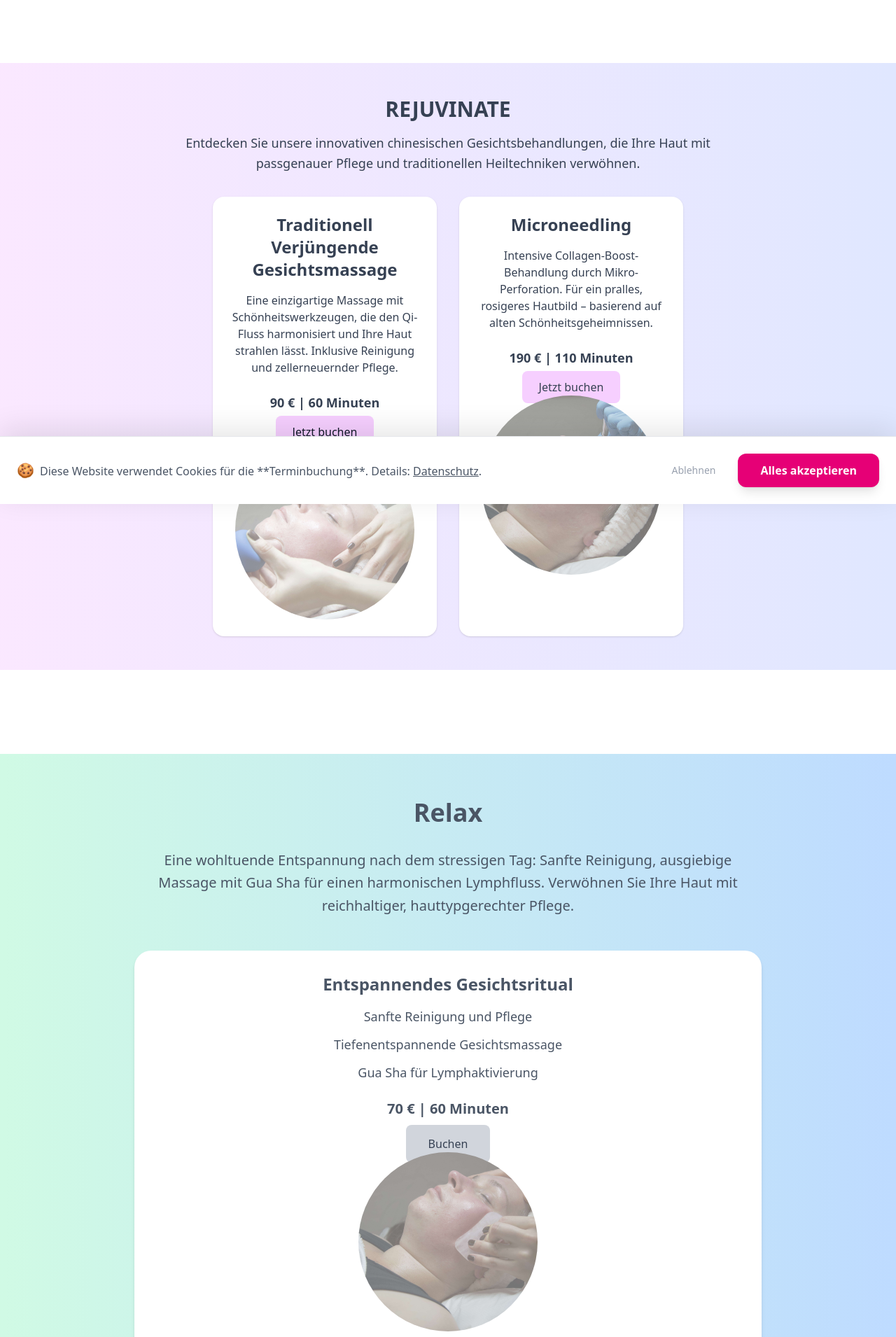
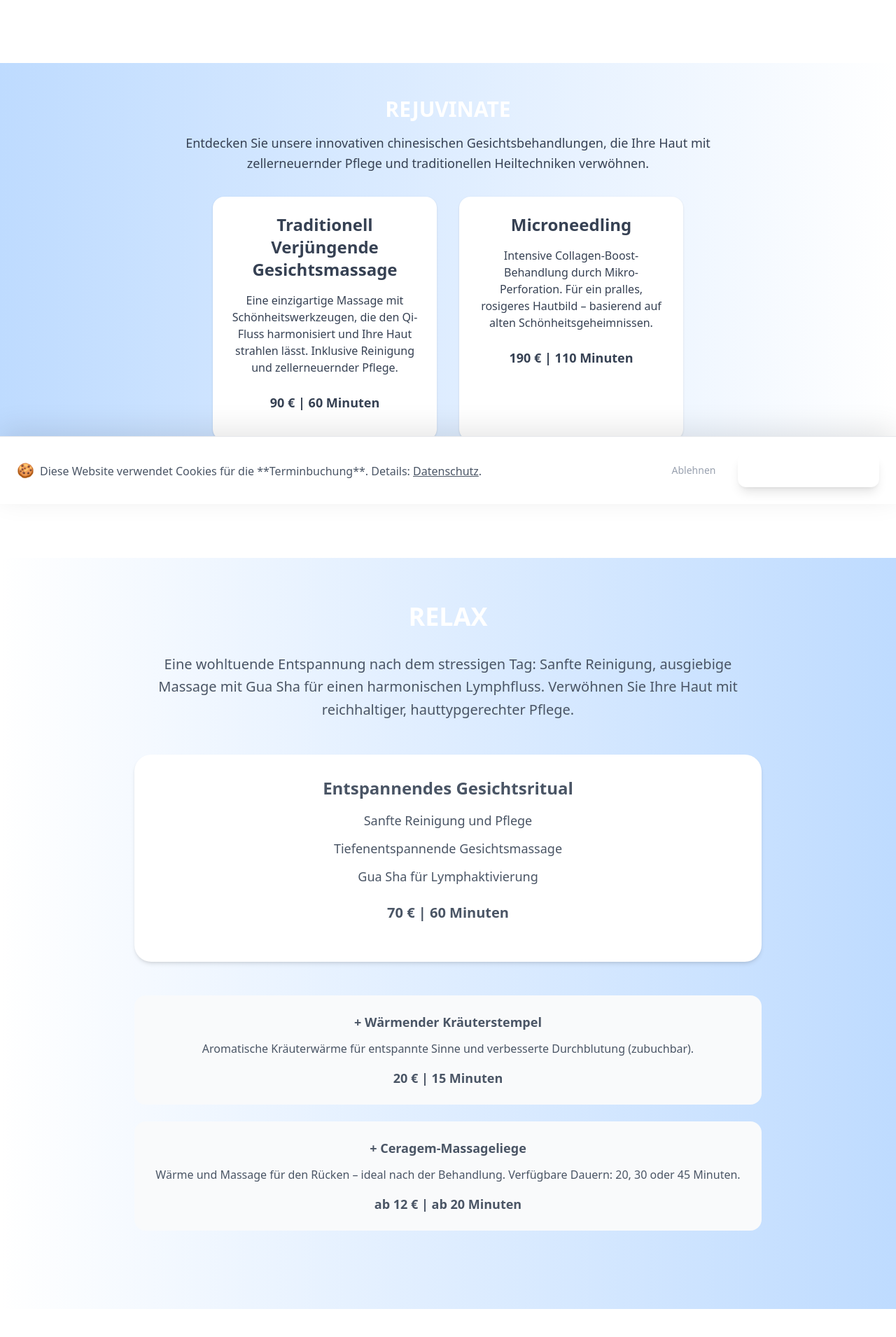
Before and after one commit to beakaiser/beakaiser, a Next.js app: page /face in a window 1280 px wide. Shown: the part 80-1990 px from the top of the page at 70% size. Built offline with nearby package versions, Linux system fonts and the light colour scheme.

Commit message:
newcolors

```diff
--- a/app/body/page.tsx
+++ b/app/body/page.tsx
@@ -4,9 +4,9 @@ export default function ContactPage() {
   return (
     <div className="flex flex-col items-center">
       {/* Kopfabschnitt (heller Grauton) */}
-      <div className=" bg-gradient-to-r from-blue-50 to-fuchsia-100 w-full py-8">
-        <div className="bg-gradient-to-r from-fuchsia-100 to-blue-200 w-full h-full p-8 border-4 border-gray-100 items-center">
-          <div className="text-3xl text-gray-600 font-bold text-center">
+      <div className=" bg-gradient-to-r from-blue-50 to-mauve-100 w-full py-8">
+        <div className="bg-gradient-to-r from-mauve-700 to-blue-200 w-full h-full p-8 border-4 border-gray-100 items-center">
+          <div className="text-3xl text-white font-bold text-center">
             DIVINE BODY TREATMENT
           </div>
         </div>
@@ -48,16 +48,6 @@ export default function ContactPage() {
           <br /> <br />
         </div>
         {/* CTA-Button in hellerem Rahmen */}
-        <div className="bg-gradient-to-r from-fuchsia-100 to-blue-200 w-full h-8 p-8 border-2 border-indigo-300 rounded-lg flex items-center justify-center">
-          <div className=" border-indigo-200 rounded-lg">
-            <a
-              href="/buchung"
-              className="bg-blue-200 text-gray-900 px-8 py-4 rounded-4xl hover:bg-fuchsia-100"
-            >
-              Termin buchen
-            </a>
-          </div>
-        </div>
       </div>
     </div>
   );
--- a/app/components/CookieBanner.tsx
+++ b/app/components/CookieBanner.tsx
@@ -72,7 +72,7 @@ const CookieBanner = () => {
           </button>
           <button
             onClick={handleAccept}
-            className="bg-pink-600 hover:bg-pink-700 text-white font-bold py-3 px-8 rounded-xl shadow-lg"
+            className="bg-mauve-600 hover:bg-pink-700 text-white font-bold py-3 px-8 rounded-xl shadow-lg"
           >
             Alles akzeptieren
           </button>
--- a/app/datenschutz/page.tsx
+++ b/app/datenschutz/page.tsx
@@ -164,23 +164,7 @@ export default function DatenschutzPage() {
         </div>
 
         {/* Buttons wie im Original */}
-        <div className="flex flex-col sm:flex-row gap-4">
-          <a
-            href="https://cal.com/bea-kaiser-xp4fzo"
-            target="_blank"
-            rel="noopener noreferrer"
-            className="flex-1 bg-blue-600 text-white text-center px-6 py-3 rounded hover:bg-blue-700 transition"
-          >
-            Weiter zu cal.com – Termin buchen
-          </a>
-
-          <a
-            href="/"
-            className="flex-1 bg-gray-200 text-gray-800 text-center px-6 py-3 rounded hover:bg-gray-300 transition"
-          >
-            Zurück zur Startseite
-          </a>
-        </div>
+        <div className="flex flex-col sm:flex-row gap-4"></div>
       </main>
     </div>
   );
--- a/app/face/page.tsx
+++ b/app/face/page.tsx
@@ -8,12 +8,14 @@ export default function ContactPage() {
       <br />
       <br />
       <br /> <br />
-      <div className="bg-gradient-to-r from-fuchsia-100 to-indigo-100 py-12 px-6 md:px-12 text-gray-700">
+      <div className="bg-gradient-to-r from-blue-200 to-mauve-700 py-12 px-6 md:px-12 text-gray-700">
         <div className="max-w-3xl mx-auto text-center space-y-8">
-          <h2 className="text-3xl font-bold uppercase mb-4">Rejuvinate</h2>
+          <h2 className="text-3xl font-bold text-white uppercase mb-4">
+            Rejuvinate
+          </h2>
           <p className="text-lg leading-relaxed mb-8">
             Entdecken Sie unsere innovativen chinesischen Gesichtsbehandlungen,
-            die Ihre Haut mit passgenauer Pflege und traditionellen
+            die Ihre Haut mit zellerneuernder Pflege und traditionellen
             Heiltechniken verwöhnen.
           </p>
 
@@ -31,20 +33,6 @@ export default function ContactPage() {
               <div className="text-lg font-semibold mb-4">
                 90 € | 60 Minuten
               </div>
-              <a
-                href="/buchung"
-                className="bg-fuchsia-200 text-gray-900 px-6 py-3 rounded-lg hover:bg-pink-300"
-              >
-                Jetzt buchen
-              </a>
-
-              <Image
-                src={(process.env.PAGES_BASE_PATH || "") + "/DSC_0907.jpg"}
-                alt="Madero"
-                width={700}
-                height={700}
-                className=" w-64 h-64 rounded-full object-cover mx-auto"
-              />
             </div>
 
             {/* Behandlung 2: Microneedling */}
@@ -58,20 +46,6 @@ export default function ContactPage() {
               <div className="text-lg font-semibold mb-4">
                 190 € | 110 Minuten
               </div>
-              <a
-                href="/buchung"
-                className="bg-fuchsia-200 text-shadow-blue-950hite px-6 py-3 rounded-lg hover:bg-pink-300"
-              >
-                Jetzt buchen
-              </a>
-
-              <Image
-                src={(process.env.PAGES_BASE_PATH || "") + "/DSC_0902.jpg"}
-                alt="Madero"
-                width={700}
-                height={700}
-                className="w-64 h-64 rounded-full object-cover mx-auto"
-              />
             </div>
           </div>
         </div>
@@ -81,9 +55,9 @@ export default function ContactPage() {
       <br />
       <br />
       <br />
-      <div className=" bg-gradient-to-r from-emerald-100 to-blue-200 py-12 md:py-16 text-gray-600">
+      <div className=" bg-gradient-to-r from-mauve-700 to-blue-200 py-12 md:py-16 text-gray-600">
         <div className="max-w-4xl mx-auto text-center">
-          <h2 className="text-4xl font-bold mb-8">Relax</h2>
+          <h2 className="text-4xl text-white font-bold mb-8">RELAX</h2>
 
           {/* Beschreibung */}
           <p className="text-xl leading-relaxed mb-12 px-4 md:px-0">
@@ -104,19 +78,6 @@ export default function ContactPage() {
               <li> Gua Sha für Lymphaktivierung</li>
             </ul>
             <div className="text-xl font-bold mb-6">70 € | 60 Minuten</div>
-            <a
-              href="/buchung"
-              className="bg-gray-300 text-gray-700 px-8 py-4 rounded-lg hover:bg-blue-100"
-            >
-              Buchen
-            </a>
-            <Image
-              src={(process.env.PAGES_BASE_PATH || "") + "/DSC_0892.jpg"}
-              alt="Madero"
-              width={700}
-              height={700}
-              className=" w-64 h-64 rounded-full object-cover mx-auto"
-            />
           </div>
 
           {/* Add-ons */}
@@ -150,9 +111,11 @@ export default function ContactPage() {
       <br />
       <br />
       <br />
-      <div className="bg-gradient-to-r from-blue-50 to-blue-200 py-16 text-gray-700">
+      <div className="bg-gradient-to-r from-mauve-500 to-blue-200 py-16 text-gray-700">
         <div className="container mx-auto px-4 md:px-12 text-center">
-          <h1 className="text-4xl font-bold uppercase mb-8">Purify</h1>
+          <h1 className="text-4xl font-bold text-white uppercase mb-8">
+            Purify
+          </h1>
           {/* Beschreibung */}
           <p className="text-2xl leading-relaxed mb-12 max-w-4xl mx-auto">
             Tiefe Reinigung für strahlende Haut: Individuelle Hautanalyse,
@@ -162,10 +125,10 @@ export default function ContactPage() {
           {/* Preise */}
           <div className="flex flex-col md:flex-row justify-center gap-8 mb-12">
             <div className="bg-white shadow-sm p-8 rounded-3xl md:w-1/2">
-              <h3 className="text-xl font-bold mb-6">Purify-Paket</h3>
+              <h3 className="text-xl font-bold  mb-6">Purify-Paket</h3>
               <ul className="list-none mb-8 space-y-4">
                 <li>✦ Hauttyp-Analyse & Beratung</li>
-                <li> ✦ Sanftes Peeling</li>
+                <li> ✦ Sanftes Enzympeeling</li>
                 <li> ✦ Tiefenreinigung + Maske</li>
                 <li> ✦ Nicht-komedogene Tagespflege</li>
               </ul>
@@ -188,14 +151,6 @@ export default function ContactPage() {
             </div>
           </div>
         </div>
-
-        {/* CTA-Button */}
-        <a
-          href="/buchung"
-          className="block w-fit mx-auto bg-pink-200 text-center text-blue-950 px-12 py-4 rounded-3xl hover:bg-fuchsia-200 transition"
-        >
-          Termin sichern
-        </a>
       </div>{" "}
     </div>
   );
--- a/app/impressum/page.tsx
+++ b/app/impressum/page.tsx
@@ -21,7 +21,7 @@ export default function ImpressumPage() {
             <p className="text-gray-700">
               <strong>Sabine Kaiser</strong>
               <br />
-              Longevity Beauty -LongvityCenter Berlin
+              Longvity Beauty -LongvityCenter Berlin
               <br />
               Geiserichstraße 3, 12105 Berlin, Deutschland
               <br />
@@ -95,55 +95,17 @@ export default function ImpressumPage() {
               Verantwortlich für den Inhalt nach § 55 Abs. 2 RStV
             </h2>
             <p className="text-gray-700">
-              <strong>Sabine Kaiser</strong>
+              <strong> Beatrice Kaiser </strong>
               <br />
-              Longevity Beauty - LongvityCenter Berlin
+              Longvity Beauty - LongvityCenter Berlin
               <br />
               Geiserichstraße 3, 12105 Berlin, Deutschland
             </p>
           </section>
         </div>
 
-        {/* Hinweis-Box wie im Datenschutz */}
-        <div className="bg-blue-50 border border-blue-200 p-4 rounded mb-6 mt-8">
-          <h2 className="font-semibold text-blue-800 mb-2">
-            Hinweis zur Plattform
-          </h2>
-          <p className="text-blue-700 text-sm">
-            Diese Website dient der Information und Terminbuchung über den
-            externen Dienst{" "}
-            <a
-              href="https://cal.com"
-              target="_blank"
-              rel="noopener noreferrer"
-              className="text-blue-600 underline"
-            >
-              cal.com
-            </a>
-            . Für die Verarbeitung Ihrer Daten gilt deren Datenschutzerklärung.
-            Die Datenverarbeitung erfolgt auf Basis von Art. 6 Abs. 1 lit. b
-            DSGVO (Vertragsabwicklung).
-          </p>
-        </div>
-
         {/* Buttons wie im Original */}
-        <div className="flex flex-col sm:flex-row gap-4">
-          <a
-            href="https://cal.com/bea-kaiser-xp4fzo"
-            target="_blank"
-            rel="noopener noreferrer"
-            className="flex-1 bg-red-300 text-white text-center px-6 py-3 rounded hover:bg-blue-700 transition"
-          >
-            Weiter zu cal.com – Termin buchen
-          </a>
-
-          <a
-            href="/"
-            className="flex-1 bg-gray-200 text-gray-800 text-center px-6 py-3 rounded hover:bg-gray-300 transition"
-          >
-            Zurück zur Startseite
-          </a>
-        </div>
+        <div className="flex flex-col sm:flex-row gap-4"></div>
       </main>
     </div>
   );
--- a/app/layout.tsx
+++ b/app/layout.tsx
@@ -36,7 +36,7 @@ const Navbar = () => {
 function Footer() {
   return (
     <footer className="bg-gray-200 text-center py-6">
-      <p>&copy; 2025 Longevity Beauty by LongvityCenter® </p>
+      <p>&copy; 2026 Longvity® Beauty by Bea </p>
     </footer>
   );
 }
--- a/app/page.tsx
+++ b/app/page.tsx
@@ -101,7 +101,7 @@ const Hero10 = () => {
       <h1 className="text-5xl md:text-7xl font-light tracking-tight mb-6">
         Beautify
       </h1>
-      <div className="text-2xl font-bold text-fuchsia-300 uppercase mb-10">
+      <div className="text-2xl font-bold text-mauve-700 uppercase mb-10">
         FACE
       </div>
 
```
Also changed, not shown: app/contact/page.tsx (+40 -41 lines), public/beauty_.png (added).
